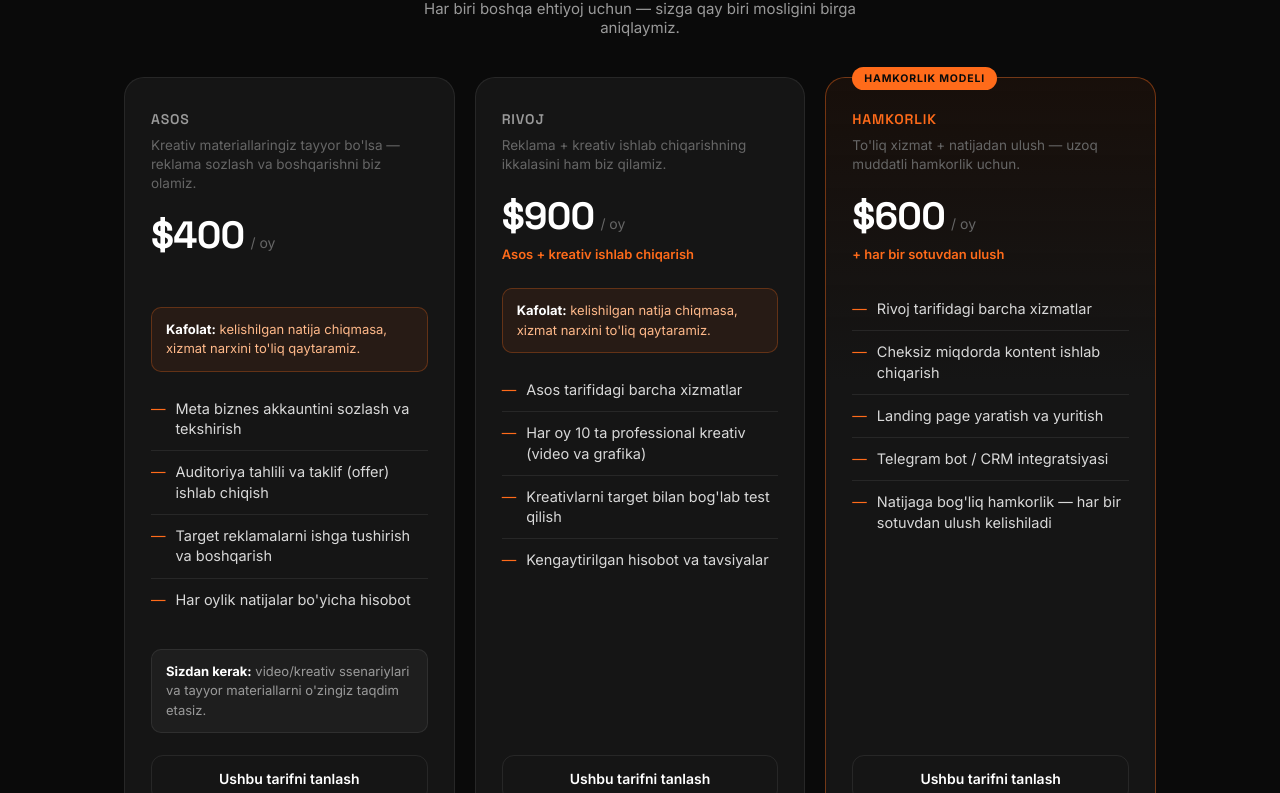
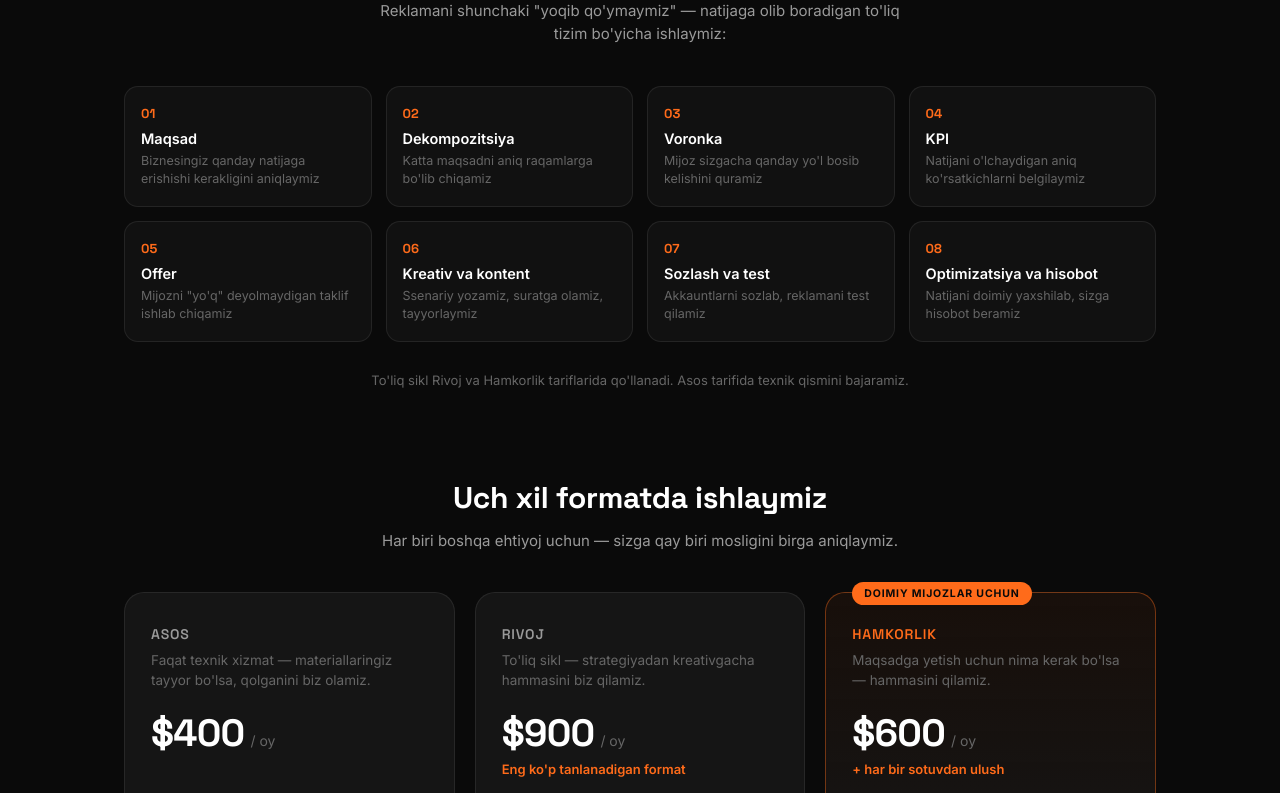
Before and after one commit to muhammadsodiqtarget-ai/tijoriytaklif, a plain HTML site: page index.html in a window 1280 px wide. Shown: the part 748-1541 px from the top of the page. Drawn offline with Linux system fonts and the light colour scheme.

Commit message:
Update index.html

```diff
--- a/index.html
+++ b/index.html
@@ -47,7 +47,15 @@
   /* ---- section heading ---- */
   .section-head{text-align:center;padding:70px 0 40px;}
   .section-head h2{font-size:30px;font-weight:700;letter-spacing:-0.01em;margin-bottom:12px;}
-  .section-head p{color:var(--gray);font-size:15px;max-width:480px;margin:0 auto;}
+  .section-head p{color:var(--gray);font-size:15px;max-width:520px;margin:0 auto;line-height:1.55;}
+
+  /* ---- process flow ---- */
+  .process{display:grid;grid-template-columns:repeat(4,1fr);gap:14px;padding-bottom:30px;}
+  .step{background:var(--bg-soft);border:1px solid var(--line);border-radius:14px;padding:18px 16px;}
+  .step-num{font-family:'Space Grotesk',sans-serif;font-weight:700;font-size:13px;color:var(--orange);margin-bottom:8px;}
+  .step-title{font-weight:600;font-size:14.5px;margin-bottom:5px;}
+  .step-desc{font-size:12.5px;color:var(--gray-dim);line-height:1.45;}
+  .process-note{text-align:center;font-size:13px;color:var(--gray-dim);padding-bottom:20px;}
 
   /* ---- tariff cards ---- */
   .tariffs{display:grid;grid-template-columns:repeat(3,1fr);gap:20px;padding-bottom:40px;align-items:stretch;}
@@ -55,25 +63,36 @@
   .card:hover{transform:translateY(-4px);border-color:rgba(255,255,255,0.18);}
   .card.selected{border-color:var(--orange);box-shadow:0 0 0 1px var(--orange), 0 20px 50px -20px var(--orange-glow);}
   .card.featured{border-color:rgba(255,107,26,0.4);background:linear-gradient(180deg, rgba(255,107,26,0.06) 0%, var(--card) 40%);}
-  .card.featured::before{content:'HAMKORLIK MODELI';position:absolute;top:-11px;left:26px;background:var(--orange);color:#0a0a0a;font-size:10.5px;font-weight:700;letter-spacing:0.08em;padding:5px 12px;border-radius:100px;}
-  .tariff-name{font-family:'Space Grotesk',sans-serif;font-weight:600;font-size:14px;letter-spacing:0.06em;text-transform:uppercase;color:var(--gray);margin-bottom:18px;}
+  .card-badge{position:absolute;top:-11px;left:26px;background:var(--orange);color:#0a0a0a;font-size:10.5px;font-weight:700;letter-spacing:0.08em;padding:5px 12px;border-radius:100px;}
+  .tariff-name{font-family:'Space Grotesk',sans-serif;font-weight:600;font-size:14px;letter-spacing:0.06em;text-transform:uppercase;color:var(--gray);margin-bottom:8px;}
   .card.featured .tariff-name{color:var(--orange);}
-  .price-row{display:flex;align-items:baseline;gap:6px;margin-bottom:6px;}
+  .tariff-sub{font-size:13.5px;color:var(--gray-dim);line-height:1.45;margin-bottom:18px;min-height:38px;}
+  .price-row{display:flex;align-items:baseline;gap:6px;margin-bottom:4px;}
   .price{font-family:'Space Grotesk',sans-serif;font-weight:700;font-size:38px;letter-spacing:-0.02em;}
   .price-period{font-size:14px;color:var(--gray-dim);}
-  .price-extra{font-size:13px;color:var(--orange);font-weight:600;margin-bottom:24px;min-height:18px;}
-  .tariff-sub{font-size:13.5px;color:var(--gray-dim);line-height:1.4;margin:-10px 0 18px;}
+  .price-extra{font-size:13px;color:var(--orange);font-weight:600;margin-bottom:20px;min-height:18px;}
   .callout{padding:12px 14px;border-radius:10px;font-size:13px;line-height:1.5;margin-bottom:16px;}
   .callout.guarantee{background:rgba(255,107,26,0.08);border:1px solid rgba(255,107,26,0.28);color:#ffb98a;}
-  .callout.requires{background:rgba(255,255,255,0.04);border:1px solid var(--line);color:var(--gray);margin-bottom:22px;}
+  .callout.requires{background:rgba(255,255,255,0.04);border:1px solid var(--line);color:var(--gray);}
   .callout b{color:var(--white);}
-  .features{list-style:none;flex:1;margin-bottom:28px;}
-  .features li{font-size:14.5px;color:#d8d8d8;padding:11px 0;border-top:1px solid var(--line);line-height:1.4;display:flex;gap:10px;}
+  .features{list-style:none;flex:1;margin-bottom:20px;}
+  .features li{font-size:14.5px;color:#d8d8d8;padding:11px 0;border-top:1px solid var(--line);line-height:1.45;display:flex;gap:10px;}
   .features li:first-child{border-top:none;}
   .features li::before{content:'—';color:var(--orange);flex-shrink:0;}
   .select-btn{width:100%;padding:14px;border-radius:12px;border:1px solid var(--line);background:transparent;color:var(--white);font-family:'Inter',sans-serif;font-weight:600;font-size:14px;cursor:pointer;transition:all .2s ease;}
   .card.selected .select-btn{background:var(--orange);border-color:var(--orange);color:#0a0a0a;}
   .card:not(.selected):hover .select-btn{border-color:rgba(255,255,255,0.3);}
+
+  /* ---- offer banner ---- */
+  .offer-banner{background:linear-gradient(135deg, rgba(255,107,26,0.14) 0%, rgba(255,107,26,0.05) 100%);border:1px solid rgba(255,107,26,0.35);border-radius:20px;padding:36px 32px;text-align:center;margin-bottom:24px;}
+  .offer-banner h3{font-size:24px;font-weight:700;margin-bottom:10px;}
+  .offer-banner h3 span{color:var(--orange);}
+  .offer-banner p{font-size:15px;color:var(--gray);max-width:560px;margin:0 auto;line-height:1.6;}
+  .offer-split{display:grid;grid-template-columns:1fr 1fr;gap:20px;margin-bottom:60px;}
+  .offer-box{background:var(--bg-soft);border:1px solid var(--line);border-radius:16px;padding:24px;}
+  .offer-box .ob-title{font-family:'Space Grotesk',sans-serif;font-weight:700;font-size:17px;margin-bottom:8px;}
+  .offer-box .ob-title span{color:var(--orange);}
+  .offer-box p{font-size:13.5px;color:var(--gray);line-height:1.55;}
 
   /* ---- note ---- */
   .note{text-align:center;font-size:13px;color:var(--gray-dim);max-width:640px;margin:0 auto;padding-bottom:60px;line-height:1.6;}
@@ -94,10 +113,13 @@
 
   @media(max-width:820px){
     .tariffs{grid-template-columns:1fr;}
+    .process{grid-template-columns:repeat(2,1fr);}
+    .offer-split{grid-template-columns:1fr;}
     h1{font-size:32px;}
     .proof{gap:28px;}
     .topbar{flex-direction:column;align-items:flex-start;gap:10px;}
     .meta{text-align:left;}
+    .tariff-sub{min-height:0;}
   }
 </style>
 </head>
@@ -124,6 +146,23 @@
   </div>
 
   <div class="section-head">
+    <h2>Qanday ishlaymiz</h2>
+    <p>Reklamani shunchaki "yoqib qo'ymaymiz" — natijaga olib boradigan to'liq tizim bo'yicha ishlaymiz:</p>
+  </div>
+
+  <div class="process">
+    <div class="step"><div class="step-num">01</div><div class="step-title">Maqsad</div><div class="step-desc">Biznesingiz qanday natijaga erishishi kerakligini aniqlaymiz</div></div>
+    <div class="step"><div class="step-num">02</div><div class="step-title">Dekompozitsiya</div><div class="step-desc">Katta maqsadni aniq raqamlarga bo'lib chiqamiz</div></div>
+    <div class="step"><div class="step-num">03</div><div class="step-title">Voronka</div><div class="step-desc">Mijoz sizgacha qanday yo'l bosib kelishini quramiz</div></div>
+    <div class="step"><div class="step-num">04</div><div class="step-title">KPI</div><div class="step-desc">Natijani o'lchaydigan aniq ko'rsatkichlarni belgilaymiz</div></div>
+    <div class="step"><div class="step-num">05</div><div class="step-title">Offer</div><div class="step-desc">Mijozni "yo'q" deyolmaydigan taklif ishlab chiqamiz</div></div>
+    <div class="step"><div class="step-num">06</div><div class="step-title">Kreativ va kontent</div><div class="step-desc">Ssenariy yozamiz, suratga olamiz, tayyorlaymiz</div></div>
+    <div class="step"><div class="step-num">07</div><div class="step-title">Sozlash va test</div><div class="step-desc">Akkauntlarni sozlab, reklamani test qilamiz</div></div>
+    <div class="step"><div class="step-num">08</div><div class="step-title">Optimizatsiya va hisobot</div><div class="step-desc">Natijani doimiy yaxshilab, sizga hisobot beramiz</div></div>
+  </div>
+  <p class="process-note">To'liq sikl Rivoj va Hamkorlik tariflarida qo'llanadi. Asos tarifida texnik qismini bajaramiz.</p>
+
+  <div class="section-head">
     <h2>Uch xil formatda ishlaymiz</h2>
     <p>Har biri boshqa ehtiyoj uchun — sizga qay biri mosligini birga aniqlaymiz.</p>
   </div>
@@ -132,53 +171,67 @@
 
     <div class="card" data-name="ASOS" data-price="$400" data-period="/oy">
       <div class="tariff-name">Asos</div>
-      <div class="tariff-sub">Kreativ materiallaringiz tayyor bo'lsa — reklama sozlash va boshqarishni biz olamiz.</div>
+      <div class="tariff-sub">Faqat texnik xizmat — materiallaringiz tayyor bo'lsa, qolganini biz olamiz.</div>
       <div class="price-row"><span class="price">$400</span><span class="price-period">/ oy</span></div>
       <div class="price-extra">&nbsp;</div>
-      <div class="callout guarantee"><b>Kafolat:</b> kelishilgan natija chiqmasa, xizmat narxini to'liq qaytaramiz.</div>
+      <div class="callout guarantee"><b>Kafolat:</b> kelishilgan natija chiqmasa, xizmat narxini 100% qaytaramiz.</div>
       <ul class="features">
-        <li>Meta biznes akkauntini sozlash va tekshirish</li>
-        <li>Auditoriya tahlili va taklif (offer) ishlab chiqish</li>
-        <li>Target reklamalarni ishga tushirish va boshqarish</li>
-        <li>Har oylik natijalar bo'yicha hisobot</li>
+        <li>Reklama akkauntlarini sozlash va tekshirish</li>
+        <li>Berilgan materiallarga target reklama yoqish va boshqarish</li>
+        <li>Haftalik va oylik natijalar hisoboti</li>
       </ul>
-      <div class="callout requires"><b>Sizdan kerak:</b> video/kreativ ssenariylari va tayyor materiallarni o'zingiz taqdim etasiz.</div>
+      <div class="callout requires"><b>Sizdan kerak:</b> tayyor kreativlar (video, rasm) va materiallarni o'zingiz taqdim etasiz.</div>
       <button class="select-btn">Ushbu tarifni tanlash</button>
     </div>
 
     <div class="card" data-name="RIVOJ" data-price="$900" data-period="/oy">
       <div class="tariff-name">Rivoj</div>
-      <div class="tariff-sub">Reklama + kreativ ishlab chiqarishning ikkalasini ham biz qilamiz.</div>
+      <div class="tariff-sub">To'liq sikl — strategiyadan kreativgacha hammasini biz qilamiz.</div>
       <div class="price-row"><span class="price">$900</span><span class="price-period">/ oy</span></div>
-      <div class="price-extra">Asos + kreativ ishlab chiqarish</div>
-      <div class="callout guarantee"><b>Kafolat:</b> kelishilgan natija chiqmasa, xizmat narxini to'liq qaytaramiz.</div>
+      <div class="price-extra">Eng ko'p tanlanadigan format</div>
+      <div class="callout guarantee"><b>Kafolat:</b> kelishilgan natija chiqmasa, xizmat narxining 50% qaytariladi — tayyorlangan kreativlar biznesingizda qoladi.</div>
       <ul class="features">
         <li>Asos tarifidagi barcha xizmatlar</li>
-        <li>Har oy 10 ta professional kreativ (video va grafika)</li>
-        <li>Kreativlarni target bilan bog'lab test qilish</li>
-        <li>Kengaytirilgan hisobot va tavsiyalar</li>
+        <li>Maqsad, dekompozitsiya, voronka va KPI ishlab chiqish</li>
+        <li>Sotadigan offer (taklif) yaratish</li>
+        <li>Ssenariylar yozish va kreativlarni suratga olish — har oy 10 ta kreativ</li>
+        <li>Doimiy test va optimizatsiya</li>
+        <li>Haftalik va oylik hisobot + tavsiyalar</li>
       </ul>
       <button class="select-btn">Ushbu tarifni tanlash</button>
     </div>
 
     <div class="card featured" data-name="HAMKORLIK" data-price="$600" data-period="/oy + ulush">
+      <div class="card-badge">DOIMIY MIJOZLAR UCHUN</div>
       <div class="tariff-name">Hamkorlik</div>
-      <div class="tariff-sub">To'liq xizmat + natijadan ulush — uzoq muddatli hamkorlik uchun.</div>
+      <div class="tariff-sub">Maqsadga yetish uchun nima kerak bo'lsa — hammasini qilamiz.</div>
       <div class="price-row"><span class="price">$600</span><span class="price-period">/ oy</span></div>
       <div class="price-extra">+ har bir sotuvdan ulush</div>
       <ul class="features">
         <li>Rivoj tarifidagi barcha xizmatlar</li>
         <li>Cheksiz miqdorda kontent ishlab chiqarish</li>
-        <li>Landing page yaratish va yuritish</li>
-        <li>Telegram bot / CRM integratsiyasi</li>
-        <li>Natijaga bog'liq hamkorlik — har bir sotuvdan ulush kelishiladi</li>
+        <li>Landing page (sayt) yaratish va yuritish</li>
+        <li>Telegram bot va CRM integratsiyasi</li>
+        <li>Natijaga bog'liq hamkorlik — sotuvdan ulush kelishiladi</li>
       </ul>
+      <div class="callout requires"><b>Shart:</b> bu format kamida 3 oy biz bilan ishlagan mijozlar uchun ochiladi — chunki natijaga sherik bo'lish uchun biznesingizni chuqur bilishimiz kerak.</div>
       <button class="select-btn">Ushbu tarifni tanlash</button>
     </div>
 
   </div>
 
-  <p class="note">Hamkorlik tarifi bo'yicha minimal shartnoma muddati — 3 oy, chunki bu format uzoq muddatli natija ustida qurilgan. Barcha tariflarda reklama byudjeti (Meta/Telegram'ga to'lanadigan summa) xizmat haqidan alohida.</p>
+  <div class="offer-split">
+    <div class="offer-box">
+      <div class="ob-title">Pul qaytarish <span>kafolati</span></div>
+      <p>Kelishilgan natijaga erisha olmasak — Asos tarifida to'lovingizni 100%, Rivoj tarifida 50% qaytaramiz (kreativlar biznesingizda qoladi). Tavakkalchilik biz tomonda.</p>
+    </div>
+    <div class="offer-box">
+      <div class="ob-title"><span>−20%</span> chegirma</div>
+      <p>Taklifni olgan kundan boshlab 3 kun ichida kelishuvga kelsak — birinchi oy uchun 20% chegirma beramiz.</p>
+    </div>
+  </div>
+
+  <p class="note">Barcha tariflarda reklama byudjeti (Meta/Telegram'ga to'lanadigan summa) xizmat haqidan alohida hisoblanadi. Kafolat shartlari va kutilayotgan natijalar shartnomada aniq yozib qo'yiladi.</p>
 
   <footer>
     <div>52 Agency · Andijon<br>Robocode IT Akademiyasi binosi</div>
```
